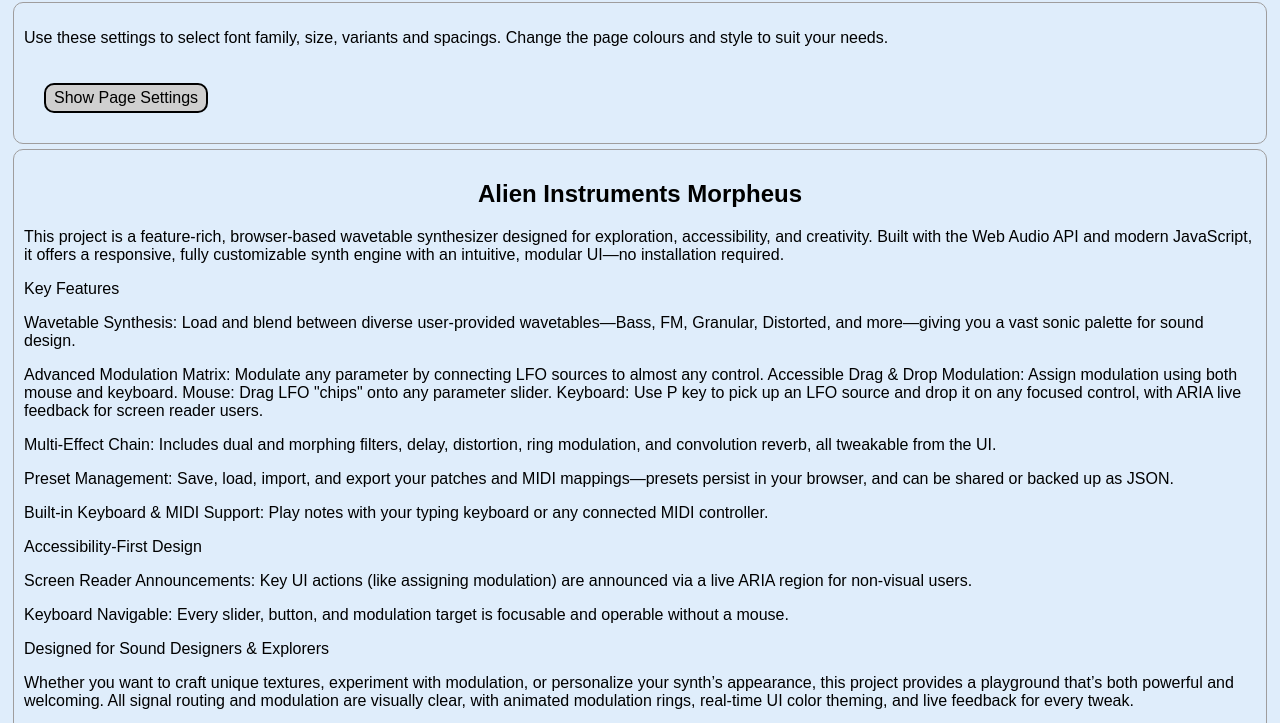
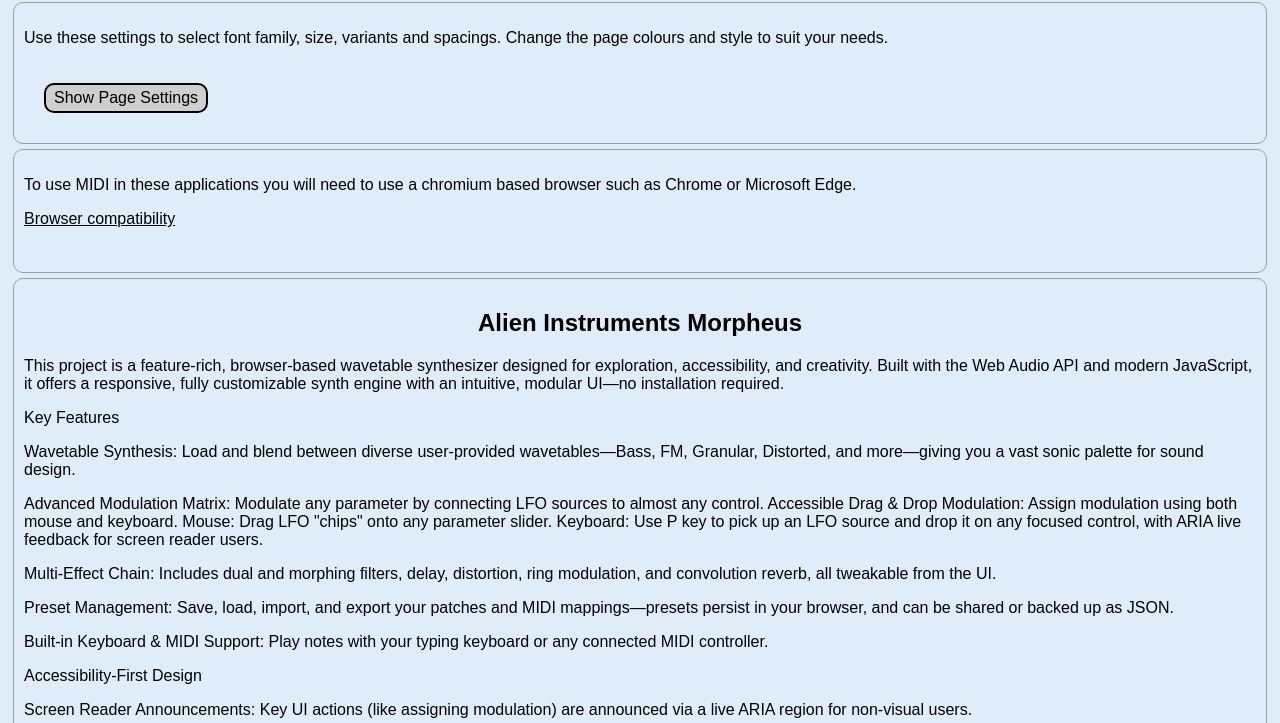
Before and after one commit to Alien-Instruments/Accessible-Projects-and-Tools, a plain HTML site: page index.html in a window 1280 px wide. Shown: the part 64-787 px from the top of the page. Drawn offline with nearby package versions, Linux system fonts and the light colour scheme.

Commit message:
updated index

```diff
--- a/index.html
+++ b/index.html
@@ -481,7 +481,17 @@
   </div>
 
   <div>
+    <p>
+      To use MIDI in these applications you will need to use a chromium based browser such as Chrome or Microsoft Edge.
+    </p>
+    <p>
+      <a role="link" aria-label="Go To Browser compatibility. Opens in new page."
+        href="https://developer.mozilla.org/en-US/docs/Web/API/Web_MIDI_API#browser_compatibility">
+        Browser compatibility</a><br><br>
+    </p>
 
+  </div>
+  <div>
     <h2 style="justify-self: center;">Alien Instruments Morpheus</h2>
 
     <p>This project is a feature-rich, browser-based wavetable synthesizer designed
```
